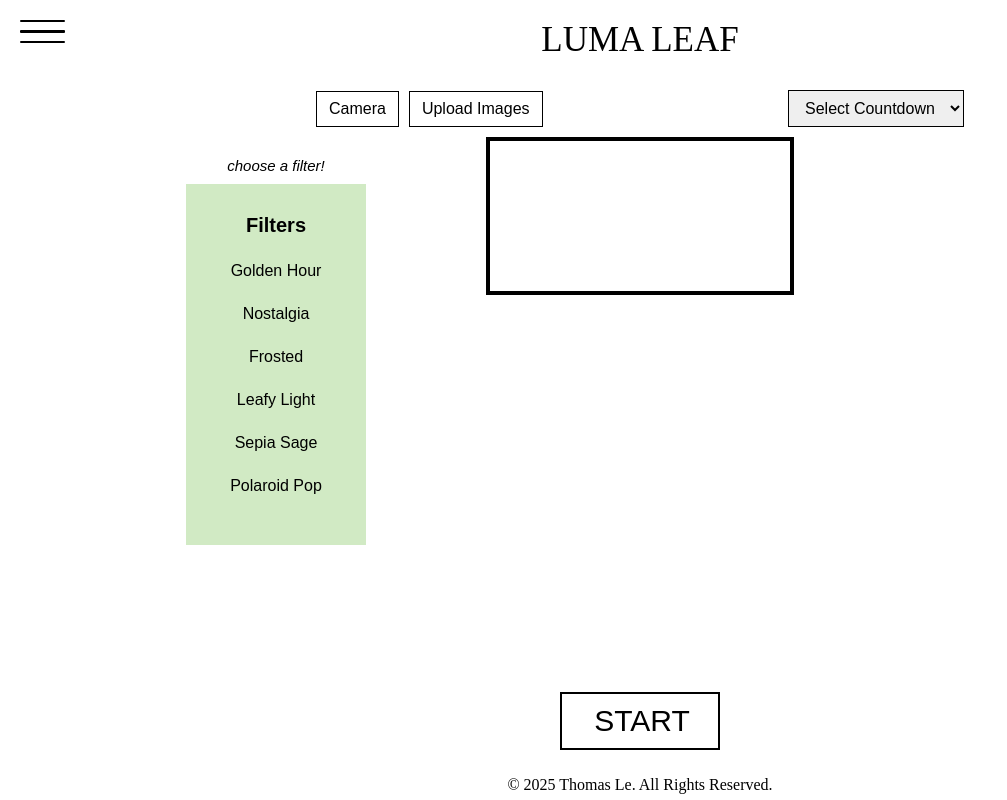
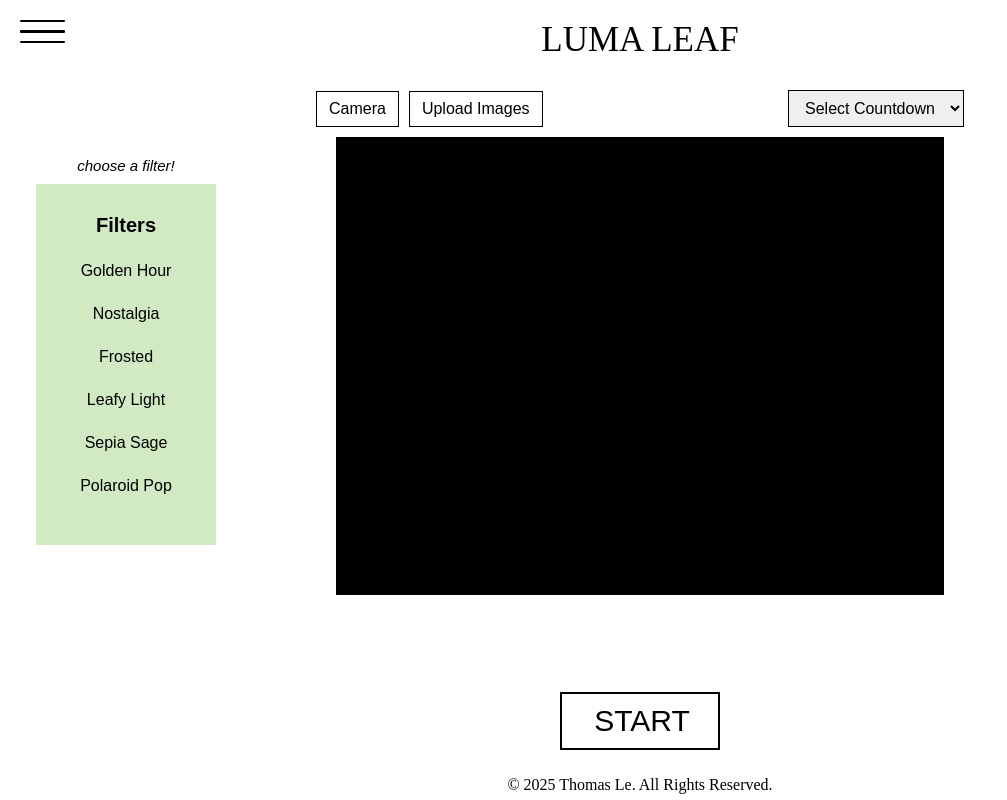
Before and after one commit to tomaseuu/project-photobooth, a Next.js app: page /photobooth in a window 1280 px wide. Shown: the whole page, without its empty margins (0-1007 px from the left). Built offline with nearby package versions, Linux system fonts and the light colour scheme; no server answers.

Commit message:
fixed dimensions of camera that keeps changing

```diff
--- a/package.json
+++ b/package.json
@@ -13,7 +13,9 @@
   "license": "ISC",
   "keywords": [],
   "dependencies": {
-    "next": "^15.2.4",
+    "next": "^15.3.4",
+    "react": "^19.1.0",
+    "react-dom": "^19.1.0",
     "typescript": "^5.8.2"
   },
   "devDependencies": {
--- a/src/components/camera.module.css
+++ b/src/components/camera.module.css
@@ -7,8 +7,10 @@
   padding: 2rem;
 }
 
-.videoFeed {
-  width: 100%;
-  max-width: 600px;
-  border-radius: 10px;
+.camera {
+  width: 600px;
+  height: 450px;
+  background-color: black;
+  object-fit: cover;
+  border-radius: 0;
 }
```
Also changed, not shown: 1 other file (tests, documents, lock files or other folders).
